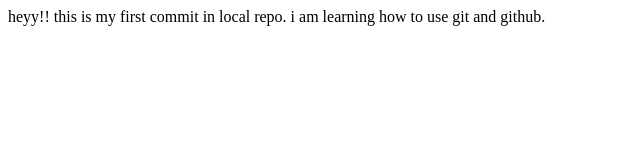
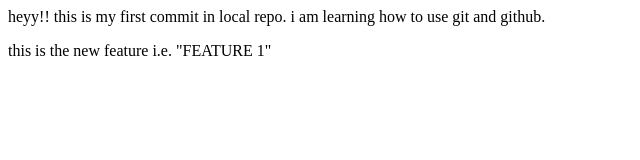
Before and after one commit to Saket100keen/LocalRepo, a plain HTML site: page index.html in a window 1280 px wide. Shown: the whole page, without its empty margins (0-640 px from the left). Drawn offline with Linux system fonts and the light colour scheme.

Commit message:
Added Feature Branch

```diff
--- a/index.html
+++ b/index.html
@@ -2,3 +2,4 @@
     this is my first commit in local repo.
     i am learning how to use git and github.
 </p>
+<p>this is the new feature i.e. "FEATURE 1"</p>
```
